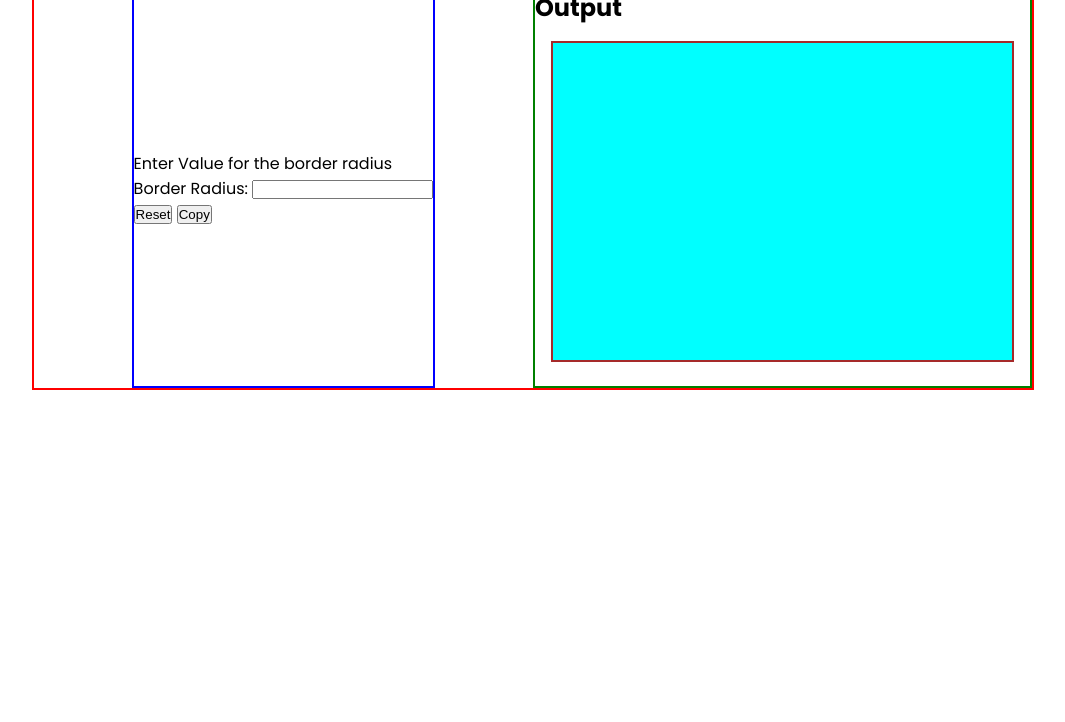
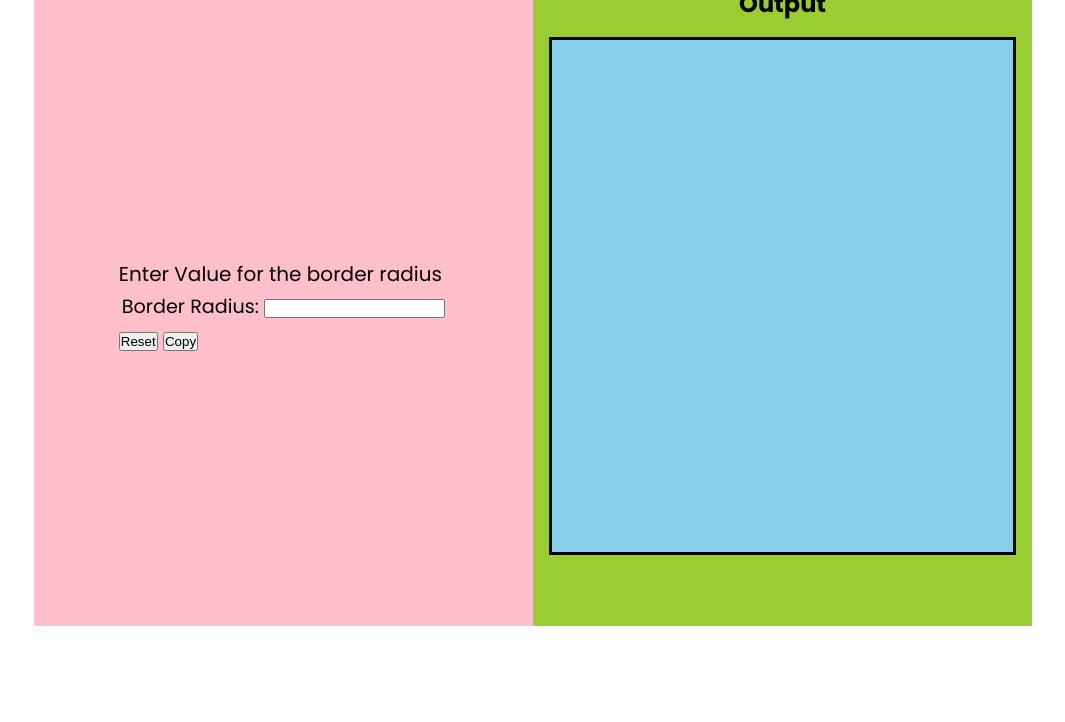
Before and after one commit to Ibnballo1/border-radius-previewer, a plain HTML site: page index.html in a window 1280 px wide. Shown: the part 78-800 px from the top of the page, without its empty margins (107-1172 px from the left). Drawn offline with Linux system fonts and the light colour scheme; a web font is replaced by a local one.

Commit message:
Add more basic styles

```diff
--- a/index.css
+++ b/index.css
@@ -10,7 +10,8 @@
   font-family: 'Poppins', sans-serif;
 }
 
-h1 {
+h1,
+h2 {
   text-align: center;
 }
 
@@ -19,26 +20,47 @@ h1 {
   display: grid;
   grid-template-columns: 1fr 1fr;
   /* gap: 12px; */
-  border: 2px solid red;
+  /* border: 2px solid red; */
+  background-color: pink;
   max-width: 80%;
-  height: 50vh;
+  height: 80vh;
 }
 
 .inputs {
-  border: 2px solid blue;
-    display: flex;
-    flex-direction: column;
-    justify-content: center;
-    margin: 0 auto;
+  display: flex;
+  flex-direction: column;
+  justify-content: center;
+  margin: 0 auto;
+  font-weight: 400;
+  font-size: 1.25rem;
+}
+
+label {
+  font-weight: lighter;
+  padding: 3px;
+  font-size: 1.20rem;
+}
+
+.input {
+  margin-left: 0.5rem;
+  border: 1px solid #ddd;
+  padding: 3px;
+  border-radius: 3px;
+}
+
+.input:focus {
+  border: none;
+  background-color: red;
 }
 
 .outputs {
-  border: 2px solid green;
+  /* border: 2px solid green; */
+  background-color: yellowgreen;
 }
 
 .box-container {
-  border: 2px solid brown;
+  border: 3px solid black;
   margin: 1rem;
   height: 80%;
-  background-color: aqua;
+  background-color: skyblue;
 }
```
